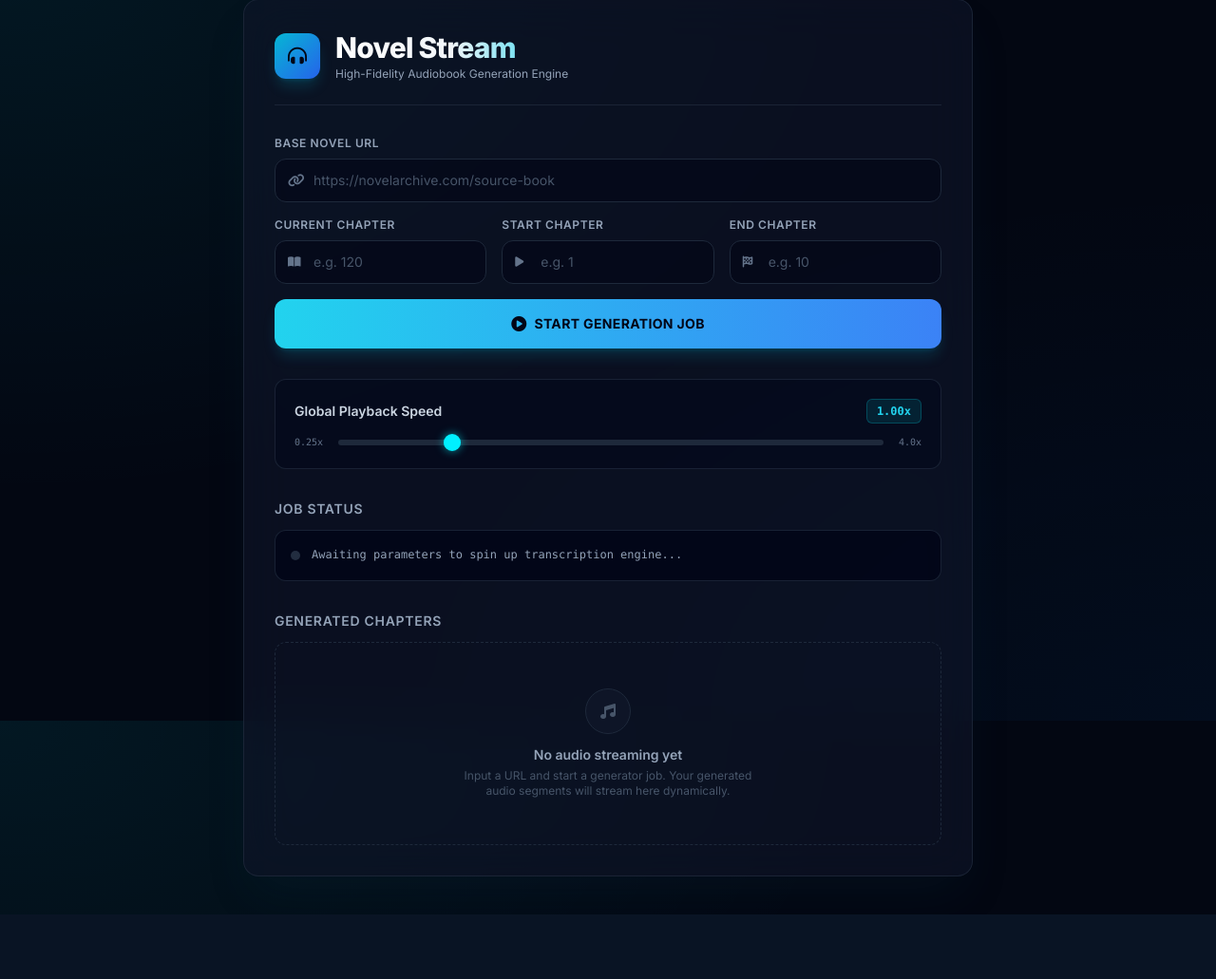
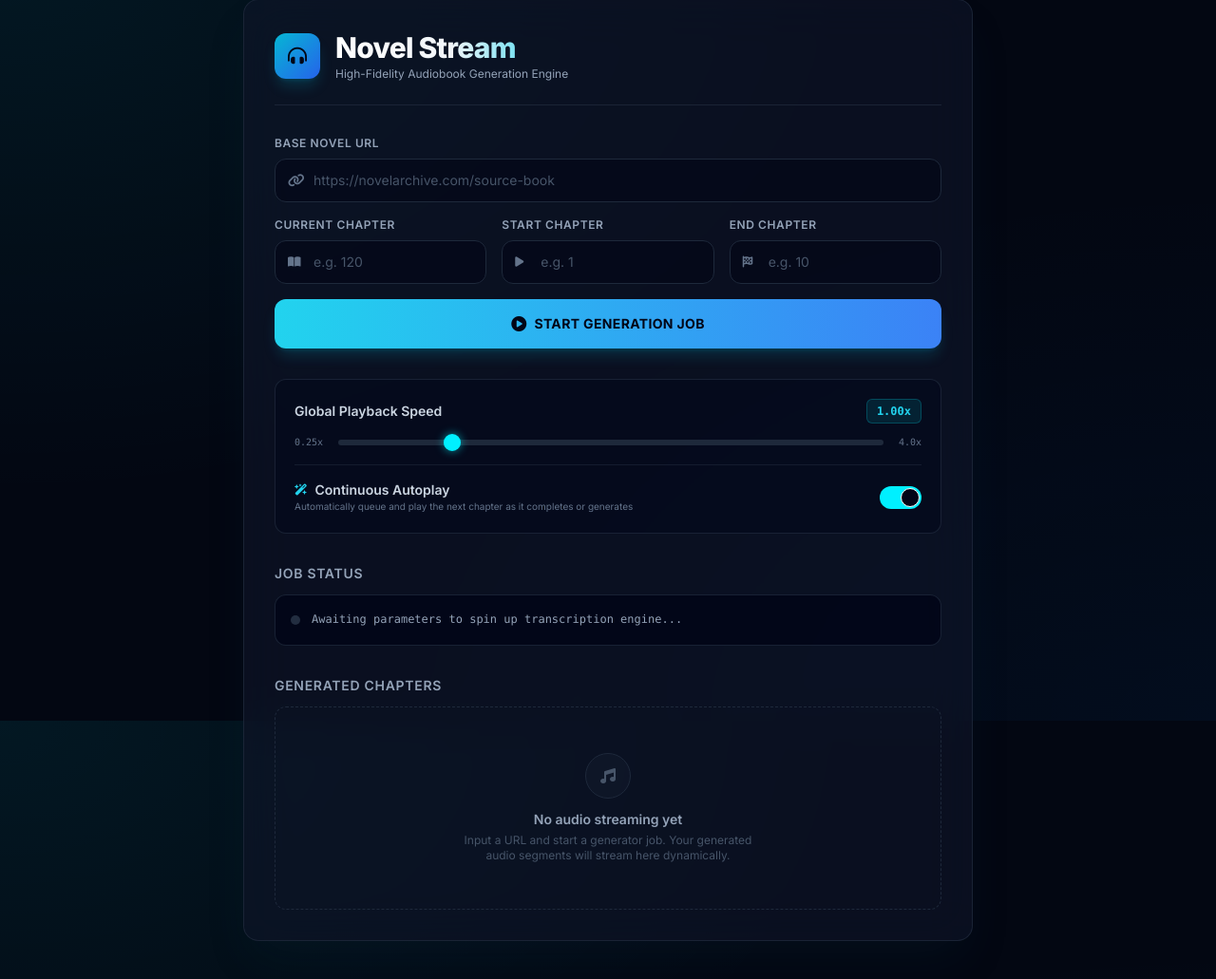
Before and after one commit to rutvikswami/Novel-Stream, a FastAPI app: page /player in a window 1280 px wide. Shown: the part 41-1072 px from the top of the page at 95% size. Before the commit the page ends 1004 px from the top, so only its background shows below. Run offline with FastAPI, Linux system fonts and the light colour scheme; some libraries are stand-ins or nearby versions.

Commit message:
minor changes

```diff
--- a/templates/index.html
+++ b/templates/index.html
@@ -176,8 +176,9 @@
             </button>
         </div>
 
-        <!-- Playback Speed Controls -->
-        <div class="mt-8 bg-slate-950/40 border border-slate-800/80 rounded-xl p-5">
+        <!-- Playback Controls & Options -->
+        <div class="mt-8 bg-slate-950/40 border border-slate-800/80 rounded-xl p-5 space-y-4">
+            <div>
                 <div class="flex items-center justify-between mb-3">
                     <span class="text-sm font-semibold text-slate-300">Global Playback Speed</span>
                     <span id="speed_value"
@@ -189,6 +190,22 @@
                         oninput="updateGlobalSpeed(this.value)"
                         class="w-full h-1.5 bg-slate-800 rounded-lg appearance-none cursor-pointer accent-cyan-400">
                     <span class="text-[10px] font-mono text-slate-500">4.0x</span>
+                </div>
+            </div>
+
+            <!-- Autoplay Option Toggle -->
+            <div class="border-t border-slate-800/60 pt-4 flex items-center justify-between">
+                <div class="flex flex-col">
+                    <span class="text-sm font-semibold text-slate-300 flex items-center gap-2">
+                        <i class="fa-solid fa-wand-magic-sparkles text-xs text-cyber-400"></i>
+                        Continuous Autoplay
+                    </span>
+                    <span class="text-[10px] text-slate-500">Automatically queue and play the next chapter as it completes or generates</span>
+                </div>
+                <label class="relative inline-flex items-center cursor-pointer">
+                    <input type="checkbox" id="autoplay_toggle" class="sr-only peer" checked>
+                    <div class="w-11 h-6 bg-slate-800 peer-focus:outline-none rounded-full peer peer-checked:after:translate-x-full rtl:peer-checked:after:-translate-x-full peer-checked:after:border-white after:content-[''] after:absolute after:top-[2px] after:start-[2px] after:bg-slate-500 after:border-slate-500 after:border after:rounded-full after:h-5 after:w-5 after:transition-all peer-checked:bg-cyber-500 peer-checked:after:bg-slate-950 peer-checked:after:border-cyber-500"></div>
+                </label>
             </div>
         </div>
 
@@ -220,6 +237,7 @@
         const renderedChapters = new Set()
         let currentJobId = null
         let currentPlaybackSpeed = 1.0
+        let lastFinishedAudio = null
 
         async function createJob() {
             const baseUrl = document.getElementById("base_url").value
@@ -235,6 +253,39 @@
             const data = await response.json()
             currentJobId = data.job_id
             pollJob()
+        }
+
+        function pauseOtherAudios(current) {
+            const players = document.querySelectorAll(".audio-player")
+            players.forEach(player => {
+                if (player !== current && !player.paused) {
+                    player.pause()
+                }
+            })
+        }
+
+        function handleAudioEnded(event) {
+            const autoplayEnabled = document.getElementById("autoplay_toggle").checked
+            if (!autoplayEnabled) return
+
+            const currentAudio = event.target
+            const players = Array.from(document.querySelectorAll(".audio-player"))
+            const currentIndex = players.indexOf(currentAudio)
+
+            if (currentIndex !== -1 && currentIndex < players.length - 1) {
+                const nextPlayer = players[currentIndex + 1]
+                nextPlayer.play().catch(err => {
+                    console.warn("Autoplay playback failed (may require user interaction):", err)
+                })
+                const nextCard = nextPlayer.closest(".chapter-card")
+                if (nextCard) {
+                    nextCard.scrollIntoView({ behavior: 'smooth', block: 'nearest' })
+                }
+            } else if (currentIndex === players.length - 1) {
+                // Keep track of the last ended audio so that if a new chapter is dynamically
+                // appended/rendered, we can immediately play it.
+                lastFinishedAudio = currentAudio
+            }
         }
 
         async function pollJob() {
@@ -299,6 +350,33 @@
                 const newAudio = chaptersDiv.querySelector(`#card_ch_${chapter} audio`)
                 if (newAudio) {
                     newAudio.playbackRate = currentPlaybackSpeed
+
+                    // Wire up autoplay events and pause coordination
+                    newAudio.addEventListener('ended', handleAudioEnded)
+                    newAudio.addEventListener('play', (e) => {
+                        pauseOtherAudios(e.target)
+                        if (lastFinishedAudio === e.target) {
+                            lastFinishedAudio = null
+                        }
+                    })
+
+                    // Handle autoplay for newly rendered chapters if the last chapter just ended
+                    const autoplayEnabled = document.getElementById("autoplay_toggle").checked
+                    if (autoplayEnabled && lastFinishedAudio) {
+                        const players = Array.from(document.querySelectorAll(".audio-player"))
+                        const prevAudioIndex = players.indexOf(lastFinishedAudio)
+                        const newAudioIndex = players.indexOf(newAudio)
+                        if (newAudioIndex === prevAudioIndex + 1) {
+                            lastFinishedAudio = null
+                            newAudio.play().catch(err => {
+                                console.warn("Autoplay for newly loaded chapter failed:", err)
+                            })
+                            const nextCard = newAudio.closest(".chapter-card")
+                            if (nextCard) {
+                                nextCard.scrollIntoView({ behavior: 'smooth', block: 'nearest' })
+                            }
+                        }
+                    }
                 }
             }
 
```
Also changed, not shown: requirements.txt (+9 -73 lines). Lines whose indentation alone changed are shown as unchanged.
